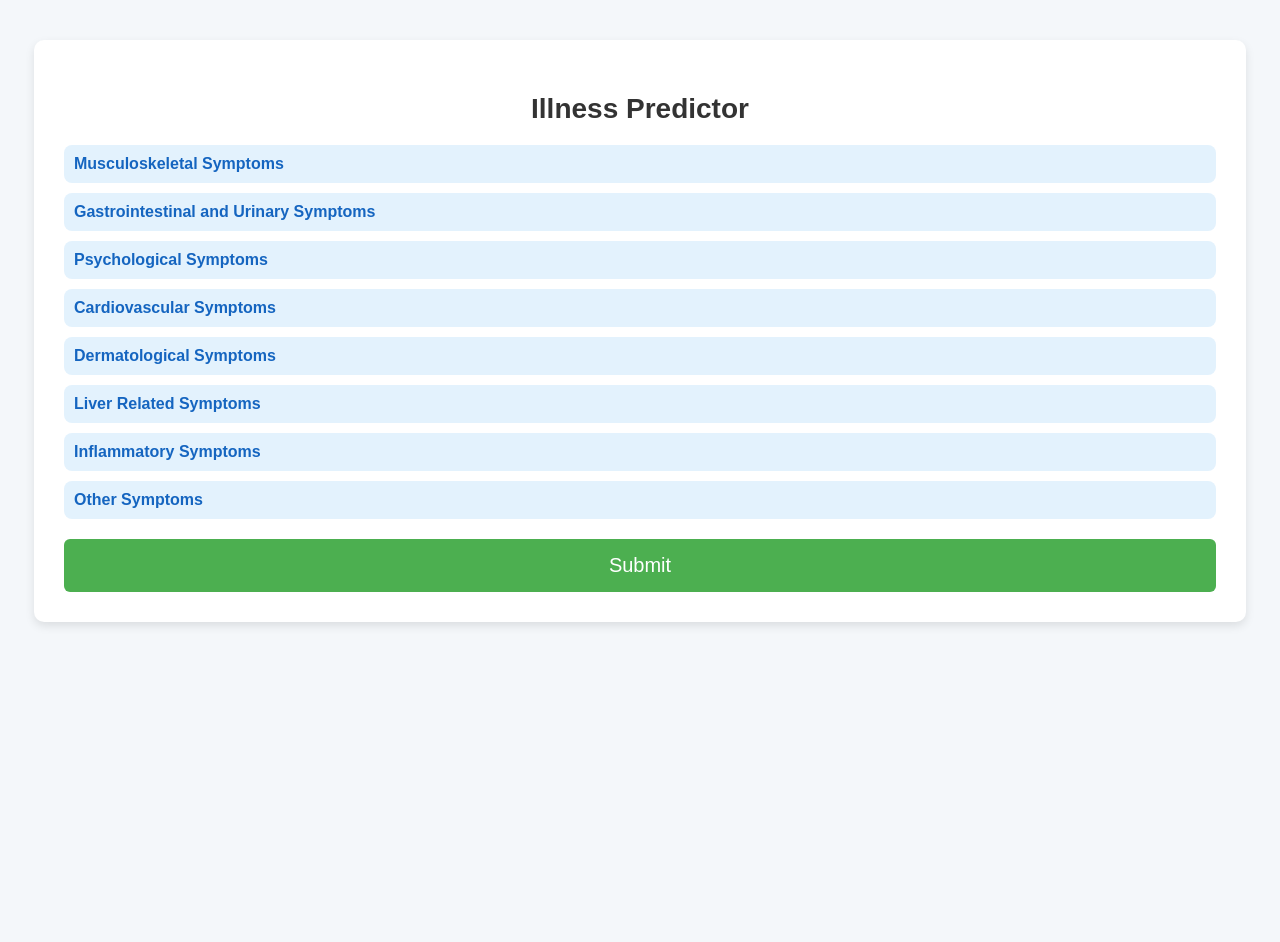
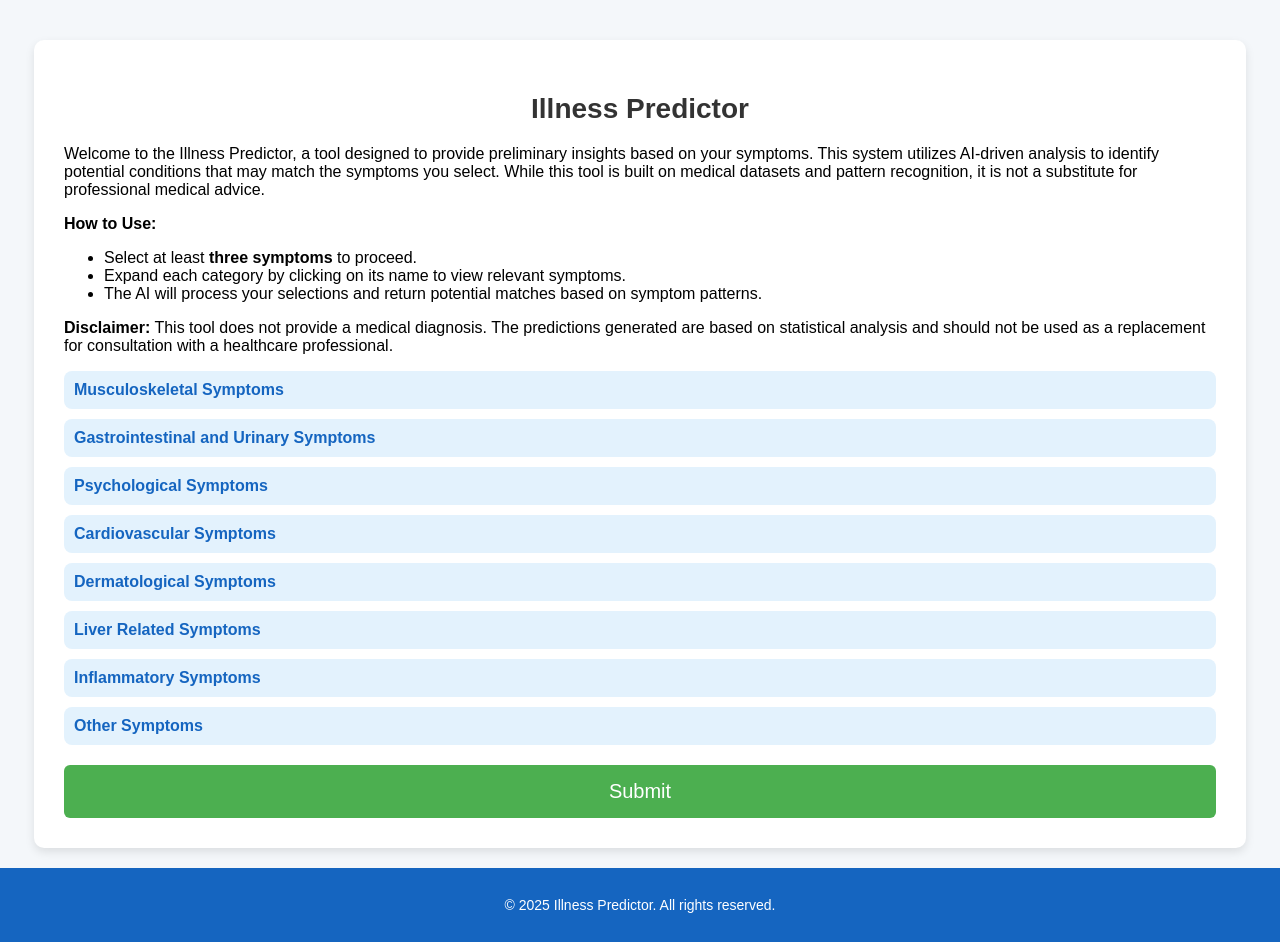
Before and after one commit to celkiboi/illness_predictor, a Django app: page / in a window 1280 px wide. Run offline with Django 4.2, Linux system fonts and the light colour scheme.

Commit message:
Visual fixes

```diff
--- a/illness_predictor/templates/base.html
+++ b/illness_predictor/templates/base.html
@@ -14,5 +14,9 @@
 <body>
     {% block content %}
     {% endblock %}
+
+    <footer class="footer">
+        <p>&copy; 2025 Illness Predictor. All rights reserved.</p>
+    </footer>
 </body>
 </html>
--- a/illness_predictor/templates/illness_form.html
+++ b/illness_predictor/templates/illness_form.html
@@ -3,6 +3,20 @@
 {% block content %}
 <div class="form-container">
     <h2>Illness Predictor</h2>
+
+    <div class="preface">
+        <p>Welcome to the Illness Predictor, a tool designed to provide preliminary insights based on your symptoms. This system utilizes AI-driven analysis to identify potential conditions that may match the symptoms you select. While this tool is built on medical datasets and pattern recognition, it is not a substitute for professional medical advice.</p>
+
+        <p><strong>How to Use:</strong></p>
+        <ul>
+            <li>Select at least <strong>three symptoms</strong> to proceed.</li>
+            <li>Expand each category by clicking on its name to view relevant symptoms.</li>
+            <li>The AI will process your selections and return potential matches based on symptom patterns.</li>
+        </ul>
+
+        <p><strong>Disclaimer:</strong> This tool does not provide a medical diagnosis. The predictions generated are based on statistical analysis and should not be used as a replacement for consultation with a healthcare professional.</p>
+    </div>
+
     <form method="post">
         {% csrf_token %}
 
--- a/illness_predictor/templates/illness_result.html
+++ b/illness_predictor/templates/illness_result.html
@@ -36,7 +36,7 @@
     </table>
 
     <h2>Top 5 Diseases Pie Chart</h2>
-    <div style="width: 60%; margin: 0 auto;">
+    <div>
         <canvas id="disease-pie-chart"></canvas>
     </div>
 
--- a/illness_predictor/utils.py
+++ b/illness_predictor/utils.py
@@ -10,7 +10,6 @@ def allowSelfSignedHttps(allowed):
 def predict(data):
     allowSelfSignedHttps(True)
     body = str.encode(json.dumps(data))
-    print("Data being sent to predict:", data)
 
     #url = 'http://1d0b4443-8610-4125-86cc-f3e226fb6c7b.westeurope.azurecontainer.io/score'
     url = 'http://746ecc41-74c6-459f-b420-df039014d97b.westeurope.azurecontainer.io/score'
--- a/static/css/style.css
+++ b/static/css/style.css
@@ -203,3 +203,19 @@ tr:hover {
     max-width: 600px;
     margin: 0 auto;
 }
+
+.footer {
+    background-color: #1565c0;
+    color: white;
+    text-align: center;
+    padding: 15px;
+    font-size: 14px;
+    width: 100%;
+}
+
+@media (max-width: 600px) {
+    .footer {
+        font-size: 12px;
+        padding: 10px;
+    }
+}
```
